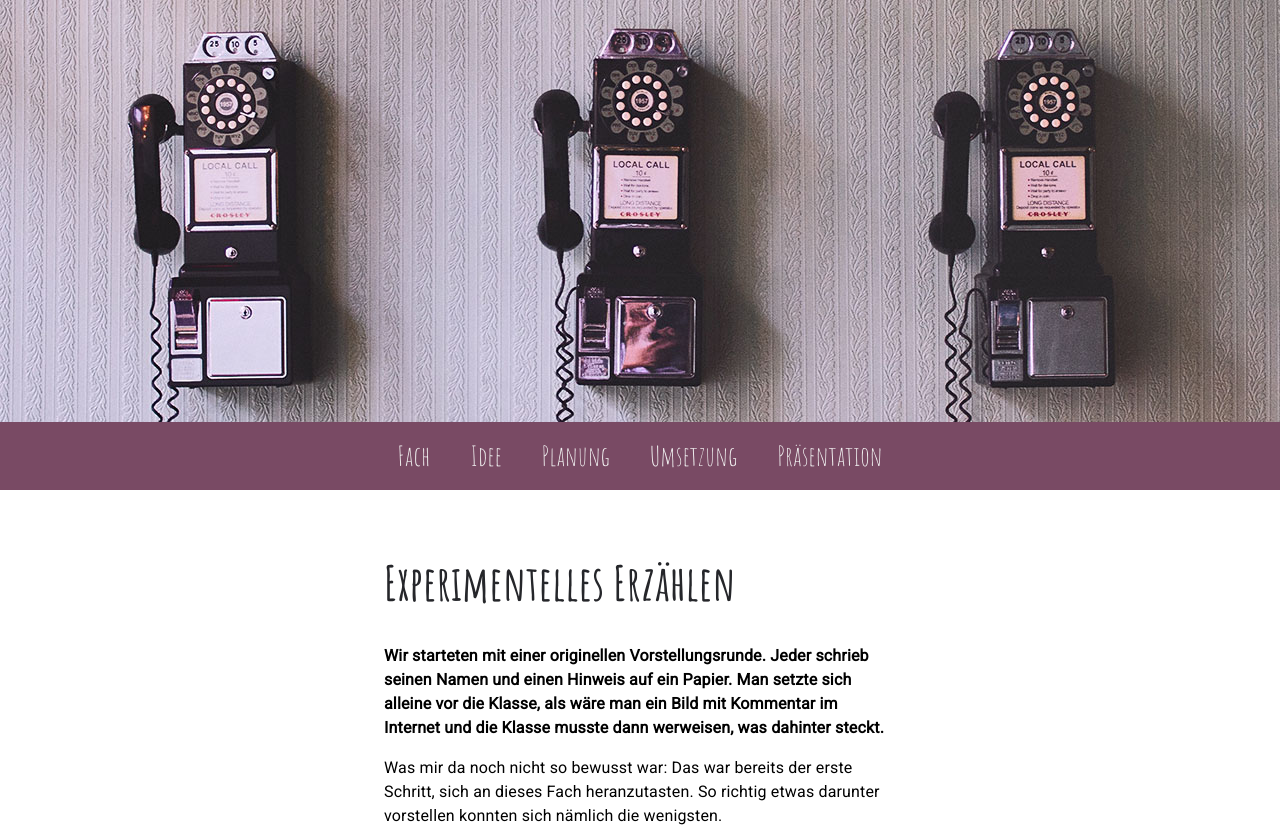
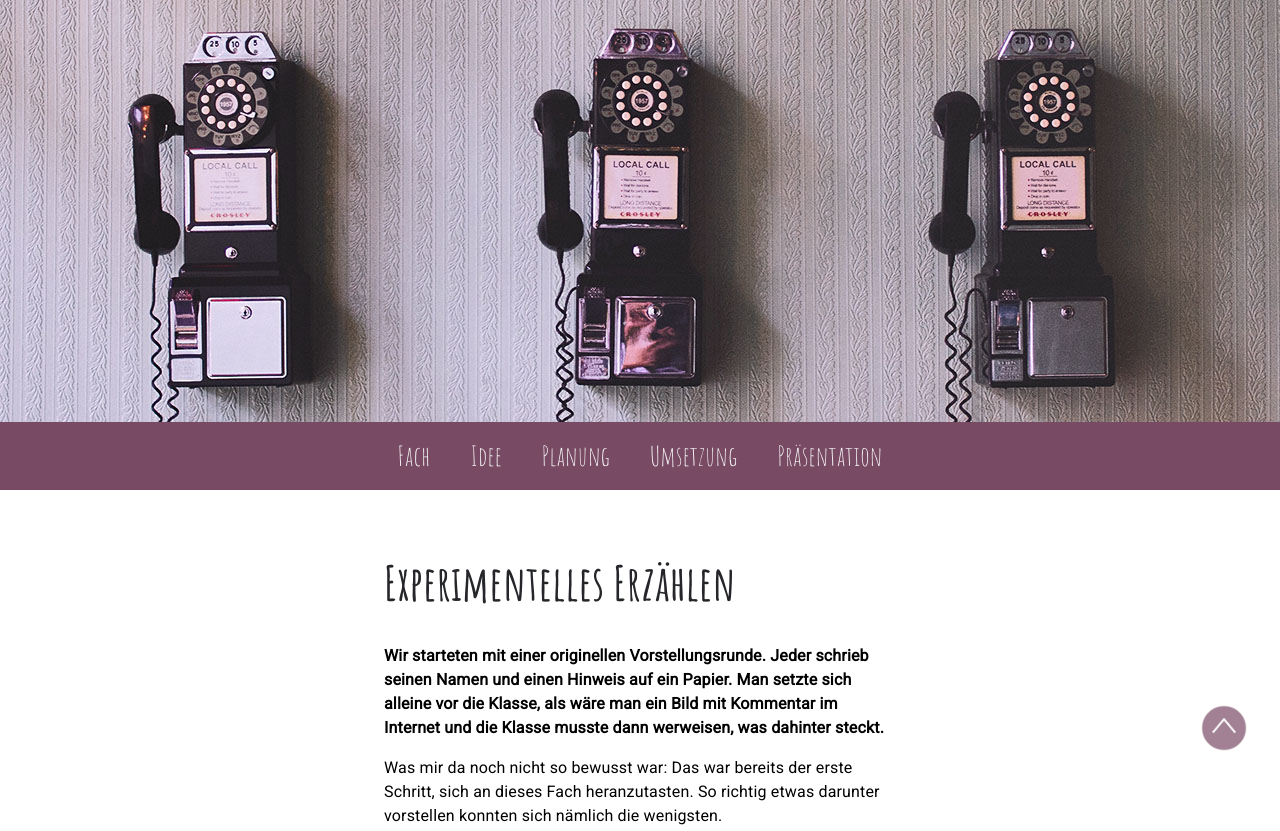
Before and after one commit to DoWi-TopLine/portfolio-iad2019, a plain HTML site: page docs/index.html in a window 1280 px wide. Shown: the top 831 px of the page. Drawn offline with Linux system fonts and the light colour scheme; files whose address does not match are found by name.

Commit message:
button back to the top

```diff
--- a/docs/index.html
+++ b/docs/index.html
@@ -18,12 +18,11 @@
 
 <body>
 
-
   <div class="hero-image">
     <img src="./bilder/Headerbild_fach.jpg" alt="Experimentelles Erzaehlen" />
   </div>
 
-  <div class="main-navigation">
+  <div class="main-navigation" id="main-navigation">
     <nav class="grid">
       <!-- web browsers respond to index.html and / the same way -->
         <a href="./index.html">Fach</a>
@@ -36,6 +35,7 @@
 
   <div class="content">
 
+    <a href="#main-navigation" target="_top" id="myBtn"> <img src="./bilder/Back_to_top.png" alt=Back-to-top/></a>
 
     <h1 id="Experimentelles Erzählen">Experimentelles Erzählen</h1>
 
--- a/docs/style.css
+++ b/docs/style.css
@@ -70,7 +70,24 @@
   }
 }
 
+#myBtn {
+  position: fixed; /* Fixed/sticky position */
+  display: block; /* Hidden by default */
+  bottom: 3rem; /* Place the button at the bottom of the page */
+  right: 2rem; /* Place the button 30px from the right */
+  cursor: pointer; /* Add a mouse pointer on hover */
 
+  height: 3rem;
+  width: 3rem;
+  z-index: 7;
+}
+
+#myBtn img {
+  display: block;
+  height: 100%;
+  width: 100%;
+  margin: 0;
+}
 
 img {
   width: 100%;
```
Also changed, not shown: docs/idee.html (+3 -1 lines), docs/planung.html (+3 -1 lines), docs/presentation.html (+4 -1 lines), docs/umsetzung.html (+3 -1 lines), docs/bilder/Back_to_top.png (added).
